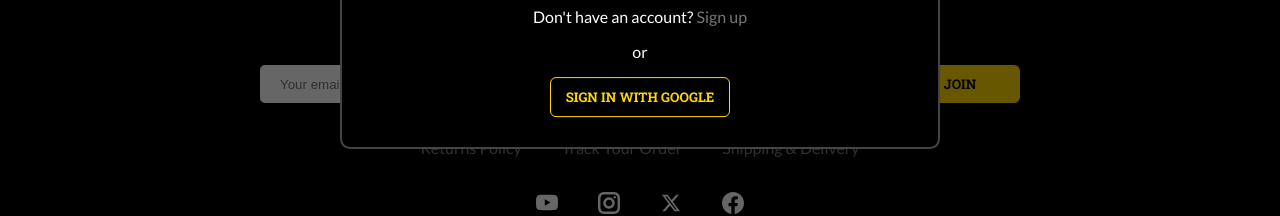
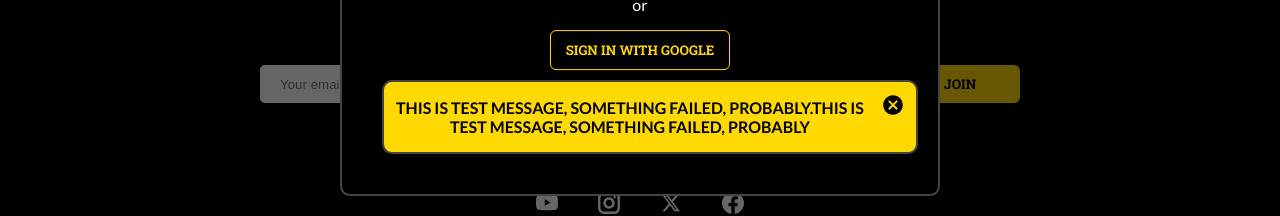
Before and after one commit to AndrejBerezni/Schwarz, a React (Vite) app: page /404 in a window 1280 px wide. Both pictures are taken after a click on the button 1201 px from the left and 22 px from the top of the page. Shown: the part 490-706 px from the top of the page. Built offline with nearby package versions, Linux system fonts and the light colour scheme; no server answers.

Commit message:
create and style AlertMessage component

```diff
--- /dev/null
+++ b/src/components/AlertMessage/AlertMessage.styles.ts
@@ -0,0 +1,29 @@
+import { styled } from 'styled-components'
+
+export const StyledAlertMessage = styled.div`
+  width: 100%;
+  padding: 0px 40px 0px 0px;
+  margin: 10px;
+  background-color: ${(props) => props.theme.primary};
+  color: ${(props) => props.theme.navBgColor};
+  border: 2px solid ${(props) => props.theme.borderColor};
+  border-radius: 10px;
+  font-weight: 600;
+  text-transform: uppercase;
+  position: relative;
+`
+
+export const AlertCloseBtn = styled.button`
+  background: none;
+  border: none;
+  font-size: 24px;
+  position: absolute;
+  right: 5px;
+  top: 10px;
+  transition: 0.3s;
+  &:hover {
+    cursor: pointer;
+    transform: scale(1.15);
+    color: ${(props) => props.theme.borderColor};
+  }
+`
--- /dev/null
+++ b/src/components/AlertMessage/index.tsx
@@ -0,0 +1,19 @@
+import { StyledAlertMessage, AlertCloseBtn } from './AlertMessage.styles'
+import { IoMdCloseCircle } from 'react-icons/io'
+
+interface IAlertMessageProps {
+  message: string
+}
+
+export default function AlertMessage({
+  message,
+}: Readonly<IAlertMessageProps>) {
+  return (
+    <StyledAlertMessage>
+      <p>{message}</p>
+      <AlertCloseBtn>
+        <IoMdCloseCircle />
+      </AlertCloseBtn>
+    </StyledAlertMessage>
+  )
+}
--- a/src/components/Reviews/Reviews.styles.ts
+++ b/src/components/Reviews/Reviews.styles.ts
@@ -50,6 +50,7 @@ export const ReviewInput = styled.input`
 `
 
 export const StyledReviewsList = styled.ul`
+  position: relative;
   width: 55%;
   height: 400px;
   list-style: none;
--- a/src/components/forms/SignIn/index.tsx
+++ b/src/components/forms/SignIn/index.tsx
@@ -20,6 +20,7 @@ import {
   FormLink,
   CloseForm,
 } from '../forms.styles'
+import AlertMessage from '../../AlertMessage'
 
 export default function SignIn() {
   const navigate = useNavigate()
@@ -118,6 +119,11 @@ export default function SignIn() {
           Sign In with Google
         </PrimaryButton>
         <CloseForm onClick={handleClose}>X</CloseForm>
+        <AlertMessage
+          message={
+            'this is test message, something failed, probably.this is test message, something failed, probably'
+          }
+        />
       </ModalContent>
     </Modal>
   )
--- a/src/pages/ProductList/ProductList.styles.ts
+++ b/src/pages/ProductList/ProductList.styles.ts
@@ -40,4 +40,5 @@ export const ProductsTitle = styled.h2`
   text-transform: capitalize;
   font-family: ${(props) => props.theme.headFont};
   font-size: 28px;
+  margin: 0px;
 `
```
